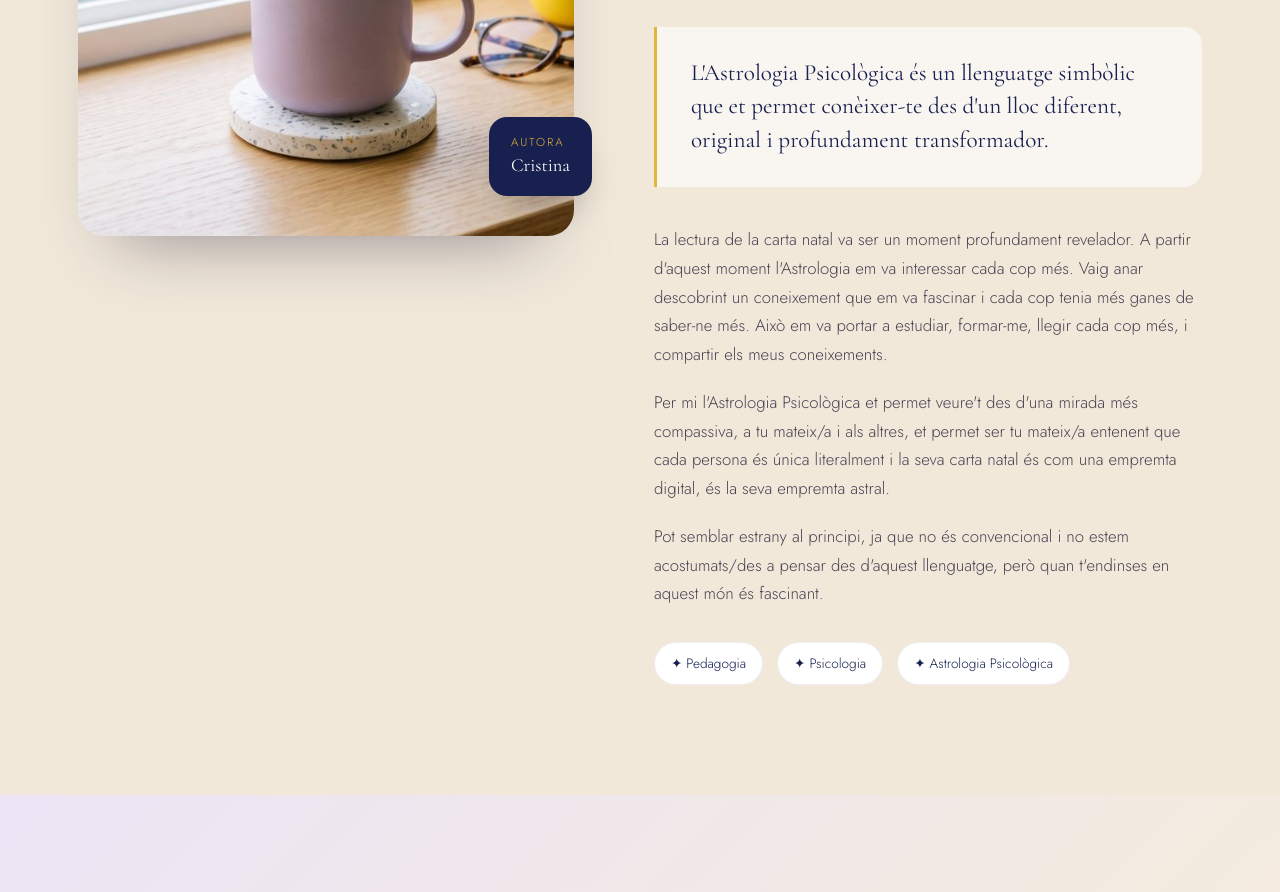
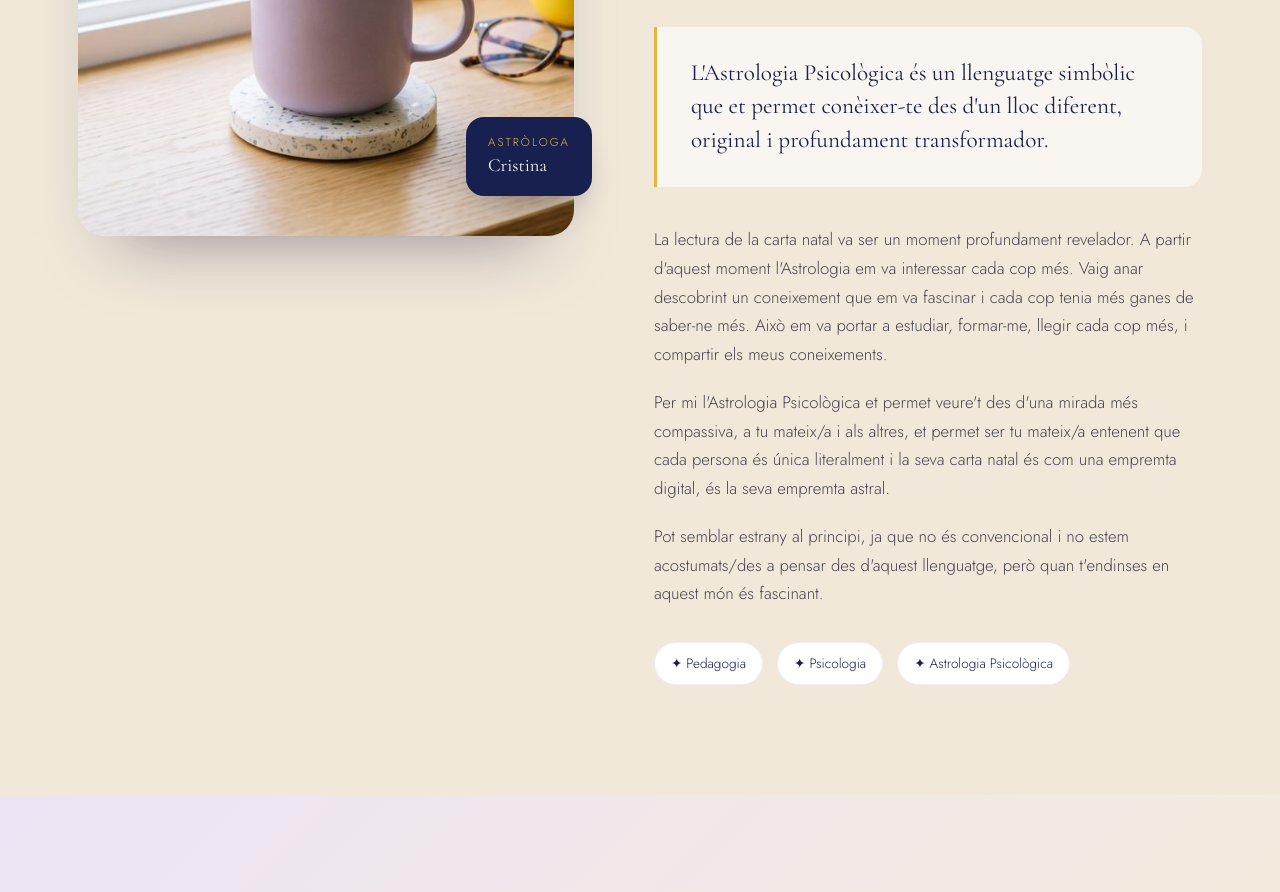
Before and after one commit to jose-bti-azp/lts-blog, a plain HTML site: page index.html in a window 1280 px wide. Shown: the part 2140-3032 px from the top of the page. Drawn offline with nearby package versions, Linux system fonts and the light colour scheme.

Commit message:
Sobre mi: «Astròloga» en lloc d'«Autora»
Co-Authored-By: Claude Opus 5.5 <noreply@anthropic.com>
Claude-Session: https://claude.ai/code/session_01KWEQBUQPiBNGZm8JunL2Wr

```diff
--- a/index.html
+++ b/index.html
@@ -284,7 +284,7 @@ footer a:hover{color:#fff}
   <div class="wrap about-grid">
     <div class="about-img">
       <div class="frame"><img src="sobre-mi.jpg" alt="Un racó de llum: tassa de cafè, flors grogues i lavanda al costat de la finestra"></div>
-      <div class="sig"><small>Autora</small>Cristina</div>
+      <div class="sig"><small>Astròloga</small>Cristina</div>
     </div>
     <div class="about-text">
       <span class="eyebrow" style="color:#a07c1c">Sobre mi</span>
```
